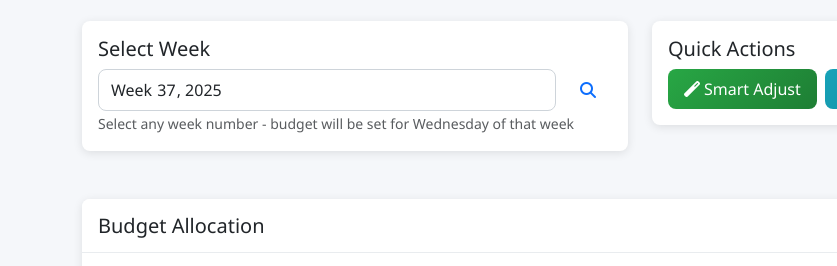
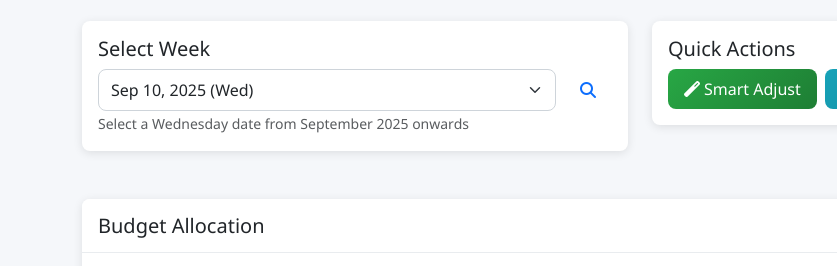
Before and after one commit to 3emSeyBey/Budget-Planner, a website: page public/index.html in a window 1280 px wide. Both pictures are taken after a click on the link "Budget". Shown: the part 189-455 px from the top of the page, 0-837 px from the left. Drawn offline with nearby package versions, Linux system fonts and the light colour scheme; no server answers.

Commit message:
Refactor week selection in index.html and app.js to replace week input with a dropdown for selecting Wednesdays from September 2025 onwards. Update CSS for improved styling of the new selector. Enhance JavaScript logic to populate Wednesdays dynamically and handle selection changes effectively.

```diff
--- a/public/assets/css/style.css
+++ b/public/assets/css/style.css
@@ -196,22 +196,9 @@ body {
     padding: 0.5rem 0.75rem;
 }
 
-/* Week input styling */
-input[type="week"] {
-    min-width: 150px;
-}
-
-input[type="week"]::-webkit-calendar-picker-indicator {
-    background: transparent;
-    bottom: 0;
-    color: transparent;
-    cursor: pointer;
-    height: auto;
-    left: 0;
-    position: absolute;
-    right: 0;
-    top: 0;
-    width: auto;
+/* Week selector styling */
+#budget-week-selector {
+    min-width: 200px;
 }
 
 .form-control:focus, .form-select:focus {
--- a/public/assets/js/app.js
+++ b/public/assets/js/app.js
@@ -132,18 +132,12 @@ class BudgetPlanner {
         const weekSelector = document.getElementById('budget-week-selector');
         if (!weekSelector) return;
 
-        // Change input type to week
-        weekSelector.type = 'week';
+        // Generate Wednesday dates from September 2025 onwards
+        this.populateWednesdayDates(weekSelector);
 
-        // Get current week and set as default
+        // Set current week as default
         const currentWeek = this.getCurrentWeek();
-        const currentDate = new Date(currentWeek);
-        const year = currentDate.getFullYear();
-        const weekNumber = this.getWeekNumber(currentDate);
-
-        // Format as YYYY-W## for week input
-        const weekValue = `${year}-W${weekNumber.toString().padStart(2, '0')}`;
-        weekSelector.value = weekValue;
+        weekSelector.value = currentWeek;
 
         // Add event listener for week changes
         weekSelector.addEventListener('change', (e) => {
@@ -151,43 +145,64 @@ class BudgetPlanner {
         });
     }
 
-    getWeekNumber(date) {
-        // Get the week number of the year for a given date
-        const startOfYear = new Date(date.getFullYear(), 0, 1);
-        const days = Math.floor((date - startOfYear) / (24 * 60 * 60 * 1000));
-        return Math.ceil((days + startOfYear.getDay() + 1) / 7);
+    populateWednesdayDates(selector) {
+        // Clear existing options
+        selector.innerHTML = '';
+
+        // Start from September 1, 2025
+        const startDate = new Date(2025, 8, 1); // September 1, 2025 (month is 0-indexed)
+
+        // Find the first Wednesday of September 2025
+        let firstWednesday = new Date(startDate);
+        while (firstWednesday.getDay() !== 3) { // 3 = Wednesday
+            firstWednesday.setDate(firstWednesday.getDate() + 1);
+        }
+
+        // Generate Wednesday dates for 2 years (104 weeks)
+        const wednesdayDates = [];
+        const currentDate = new Date(firstWednesday);
+
+        for (let i = 0; i < 104; i++) { // 2 years of Wednesdays
+            const dateStr = currentDate.toISOString().split('T')[0];
+            const displayStr = this.formatDateForDisplay(currentDate);
+
+            wednesdayDates.push({
+                value: dateStr,
+                text: displayStr
+            });
+
+            // Move to next Wednesday
+            currentDate.setDate(currentDate.getDate() + 7);
+        }
+
+        // Add options to selector
+        wednesdayDates.forEach(date => {
+            const option = document.createElement('option');
+            option.value = date.value;
+            option.textContent = date.text;
+            selector.appendChild(option);
+        });
     }
 
-    handleWeekSelection(weekValue) {
-        if (!weekValue) return;
+    formatDateForDisplay(date) {
+        const months = [
+            'Jan', 'Feb', 'Mar', 'Apr', 'May', 'Jun',
+            'Jul', 'Aug', 'Sep', 'Oct', 'Nov', 'Dec'
+        ];
 
-        // Parse the week value (YYYY-W##)
-        const [year, weekStr] = weekValue.split('-W');
-        const weekNumber = parseInt(weekStr);
+        const month = months[date.getMonth()];
+        const day = date.getDate();
+        const year = date.getFullYear();
 
-        // Calculate the Wednesday of that week
-        const wednesday = this.getWednesdayOfWeek(year, weekNumber);
+        return `${month} ${day}, ${year} (Wed)`;
+    }
+
+    handleWeekSelection(dateValue) {
+        if (!dateValue) return;
 
         // Update the current week and load budget
-        this.currentWeek = wednesday.toISOString().split('T')[0];
+        this.currentWeek = dateValue;
         this.loadBudget();
-    }
-
-    getWednesdayOfWeek(year, weekNumber) {
-        // Get the first day of the year
-        const jan1 = new Date(year, 0, 1);
-
-        // Calculate the first Monday of the year
-        const firstMonday = new Date(jan1);
-        const dayOfWeek = jan1.getDay();
-        const daysToMonday = dayOfWeek === 0 ? 1 : 8 - dayOfWeek;
-        firstMonday.setDate(jan1.getDate() + daysToMonday);
-
-        // Calculate the Wednesday of the specified week
-        const wednesday = new Date(firstMonday);
-        wednesday.setDate(firstMonday.getDate() + (weekNumber - 1) * 7 + 2); // +2 for Wednesday
-
-        return wednesday;
     }
 
     showSection(sectionName) {
@@ -510,11 +525,7 @@ class BudgetPlanner {
         // Check if we have a week selector value
         const weekSelector = document.getElementById('budget-week-selector');
         if (weekSelector && weekSelector.value) {
-            // Convert week value to Wednesday date
-            const [year, weekStr] = weekSelector.value.split('-W');
-            const weekNumber = parseInt(weekStr);
-            const wednesday = this.getWednesdayOfWeek(year, weekNumber);
-            weekDate = wednesday.toISOString().split('T')[0];
+            weekDate = weekSelector.value;
         }
 
         try {
--- a/public/index.html
+++ b/public/index.html
@@ -214,12 +214,14 @@
                             <div class="card-body">
                                 <h5 class="card-title">Select Week</h5>
                                 <div class="d-flex gap-2">
-                                    <input type="week" class="form-control" id="budget-week-selector" title="Select week number (always Wednesday)">
+                                    <select class="form-select" id="budget-week-selector" title="Select Wednesday date">
+                                        <option value="">Loading dates...</option>
+                                    </select>
                                     <button class="btn btn-outline-primary" id="load-budget-btn">
                                         <i class="fas fa-search"></i>
                                     </button>
                                 </div>
-                                <small class="text-muted">Select any week number - budget will be set for Wednesday of that week</small>
+                                <small class="text-muted">Select a Wednesday date from September 2025 onwards</small>
                             </div>
                         </div>
                     </div>
```
